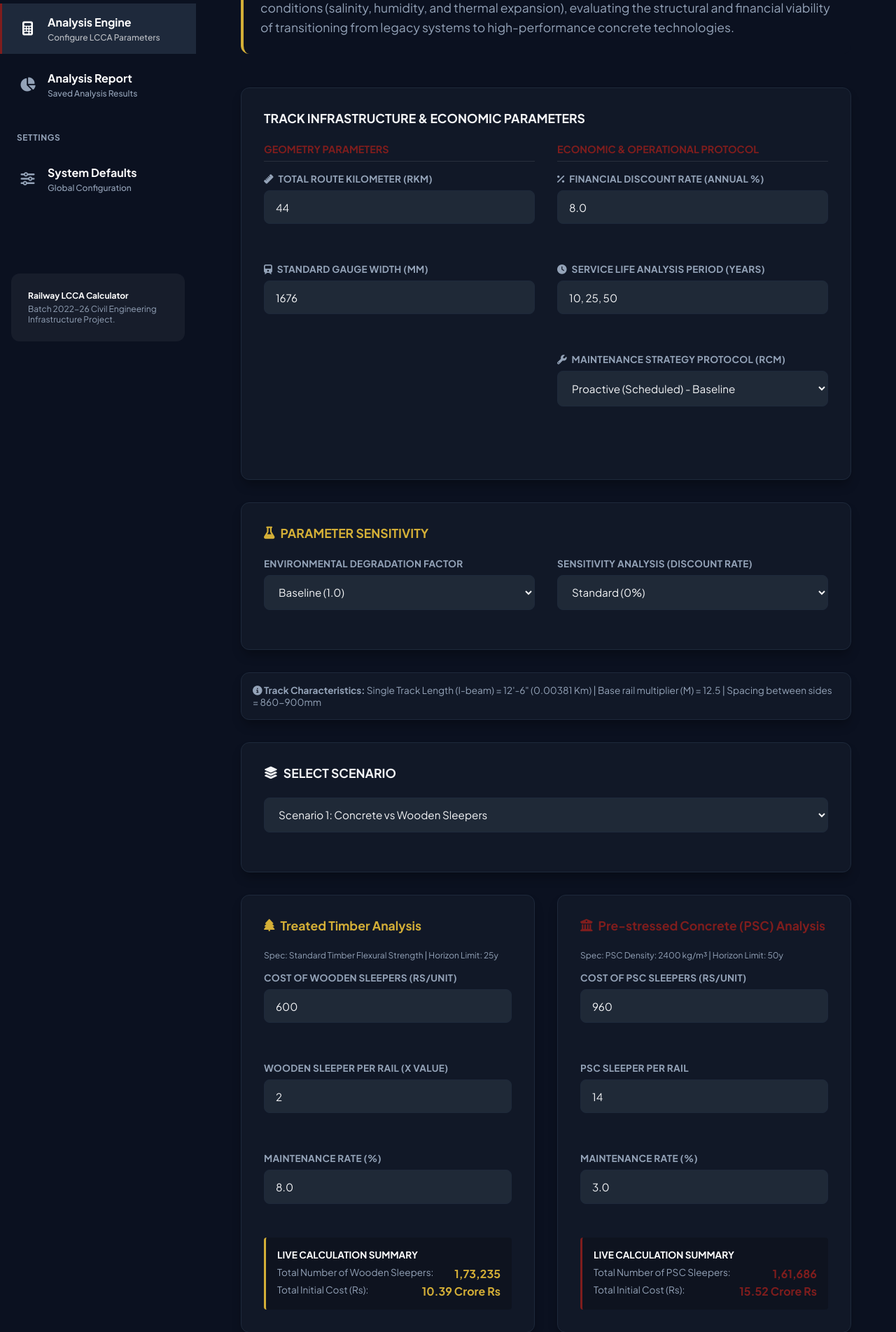
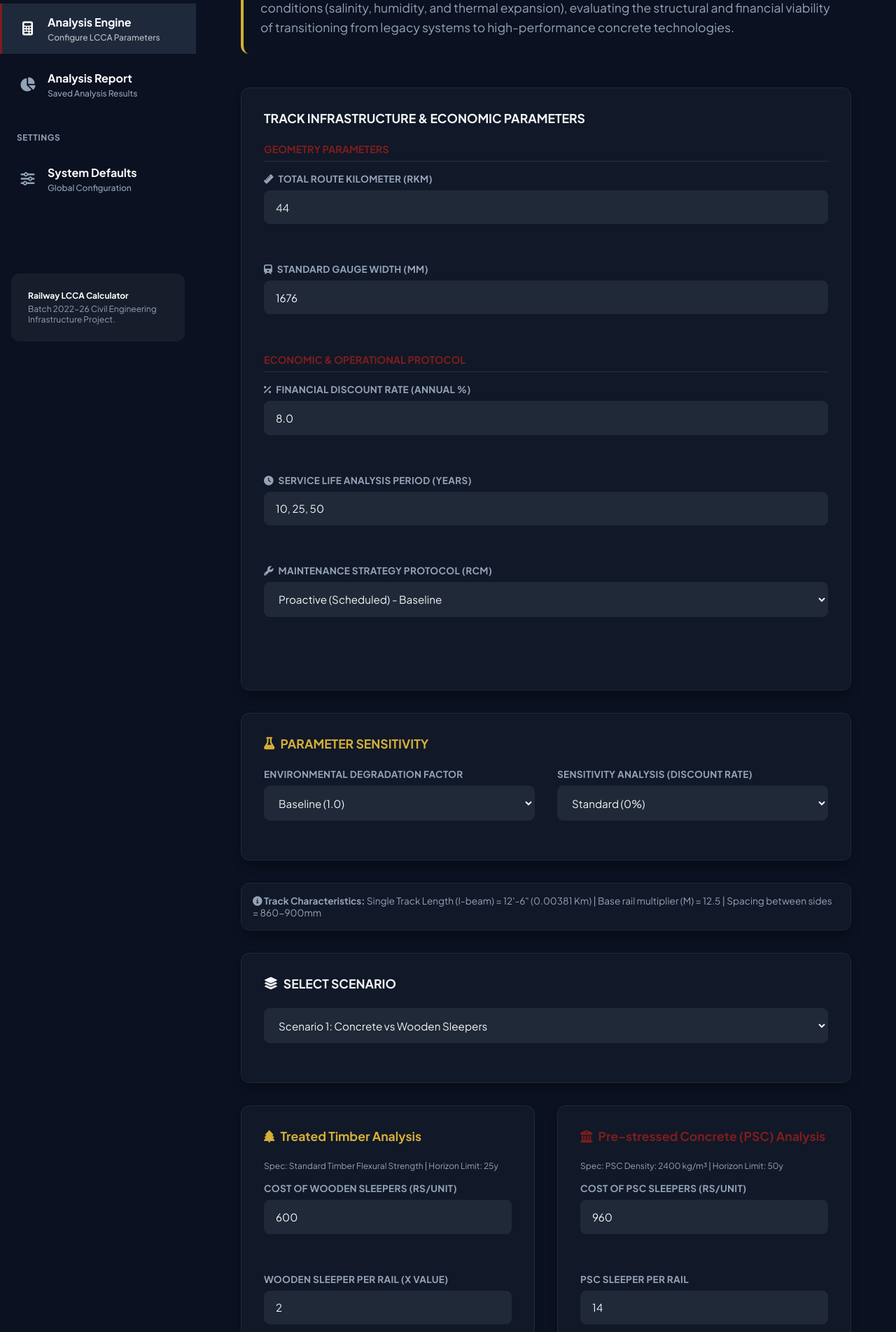
Before and after one commit to alayr78-oss/LCCA, a Flask app: page /configure in a window 1280 px wide. Shown: the part 272-2176 px from the top of the page at 70% size. Run offline with Flask 3, Linux system fonts and the light colour scheme.

Commit message:
Fix mobile responsive issues for grids and table layouts

```diff
--- a/static/style.css
+++ b/static/style.css
@@ -198,7 +198,7 @@
 /* Form Styling */
 .form-grid {
     display: grid;
-    grid-template-columns: repeat(auto-fit, minmax(220px, 1fr));
+    grid-template-columns: repeat(auto-fit, minmax(min(100%, 220px), 1fr));
     gap: 2rem;
 }
 
@@ -257,7 +257,7 @@
 /* Stats */
 .stats {
     display: grid;
-    grid-template-columns: repeat(auto-fit, minmax(200px, 1fr));
+    grid-template-columns: repeat(auto-fit, minmax(min(100%, 200px), 1fr));
     gap: 1.5rem;
     margin-bottom: 3rem;
 }
@@ -275,7 +275,7 @@
 /* Dashboard Grid */
 .grid {
     display: grid;
-    grid-template-columns: repeat(auto-fit, minmax(400px, 1fr));
+    grid-template-columns: repeat(auto-fit, minmax(min(100%, 400px), 1fr));
     gap: 2rem;
     margin-bottom: 3rem;
 }
--- a/templates/index.html
+++ b/templates/index.html
@@ -81,7 +81,7 @@
             <!-- Global Config -->
             <div class="card">
                 <h3 class="card-title">TRACK INFRASTRUCTURE & ECONOMIC PARAMETERS</h3>
-                <div class="grid" style="grid-template-columns: 1fr 1fr; gap: 2rem;">
+                <div class="grid" style="gap: 2rem;">
                     <!-- Geometry Parameters -->
                     <div>
                         <h4 style="margin-bottom: 1rem; color: var(--primary); font-size: 0.9rem; border-bottom: 1px solid rgba(255,255,255,0.1); padding-bottom: 0.5rem; text-transform: uppercase;">Geometry Parameters</h4>
@@ -163,7 +163,7 @@
 
             <!-- Scenario 1: Sleepers -->
             <div id="sleepers_fields" class="scenario-section active">
-                <div class="grid" style="grid-template-columns: 1fr 1fr; gap: 2rem;">
+                <div class="grid" style="gap: 2rem;">
                     <!-- Treated Timber Panel -->
                     <div class="card" style="display: flex; flex-direction: column;">
                         <h3 class="card-title" style="color: var(--wood);"><i class="fa-solid fa-tree"></i> Treated Timber Analysis</h3>
@@ -235,7 +235,7 @@
 
             <!-- Scenario 2: Joints -->
             <div id="joints_fields" class="scenario-section">
-                <div class="grid" style="grid-template-columns: 1fr 1fr; gap: 2rem;">
+                <div class="grid" style="gap: 2rem;">
                     <!-- Fishplate Panel -->
                     <div class="card" style="display: flex; flex-direction: column;">
                         <h3 class="card-title" style="color: #FFB300;"><i class="fa-solid fa-link-slash"></i> 4-Bolt Fishplate System</h3>
@@ -311,7 +311,7 @@
 
             <!-- Scenario 3: Track System -->
             <div id="track_system_fields" class="scenario-section">
-                <div class="grid" style="grid-template-columns: 1fr 1fr; gap: 2rem;">
+                <div class="grid" style="gap: 2rem;">
                     <!-- Ballast Panel -->
                     <div class="card" style="display: flex; flex-direction: column;">
                         <h3 class="card-title" style="color: #FFB300;"><i class="fa-solid fa-mountain"></i> Traditional Ballast Bed</h3>
--- a/templates/results.html
+++ b/templates/results.html
@@ -146,7 +146,7 @@
 
         <!-- LCCA Calculation Outputs -->
         {% set last_row = table_rows[-1] %}
-        <div class="grid" style="grid-template-columns: repeat(3, 1fr); margin-top: 2rem;">
+        <div class="stats" style="margin-top: 2rem;">
             <div class="metric-card">
                 <h4>Initial Cost Difference</h4>
                 <div class="val" style="color: #60a5fa;">{{ (last_row.b_ic - last_row.a_ic) | abs | pk_money }} Rs</div>
```
